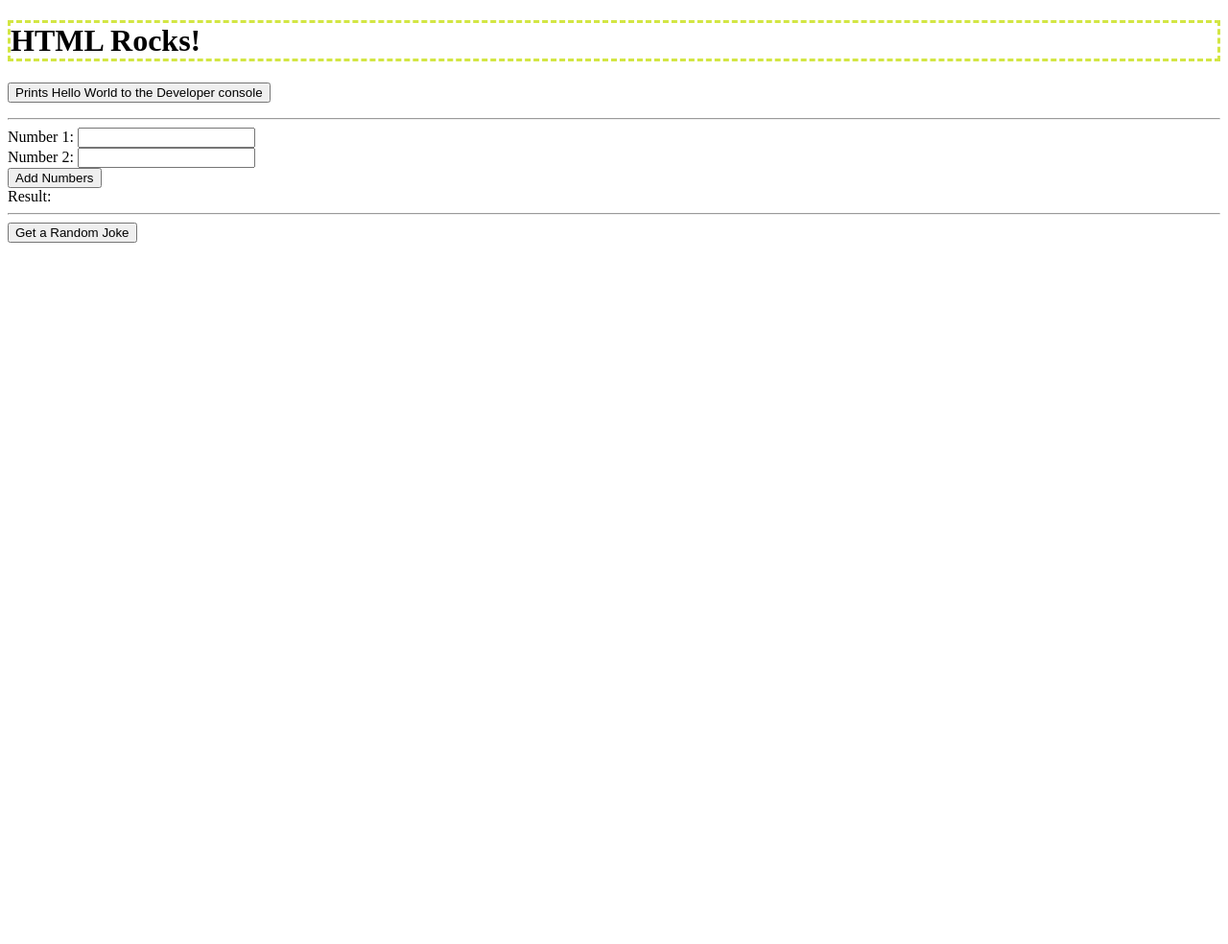
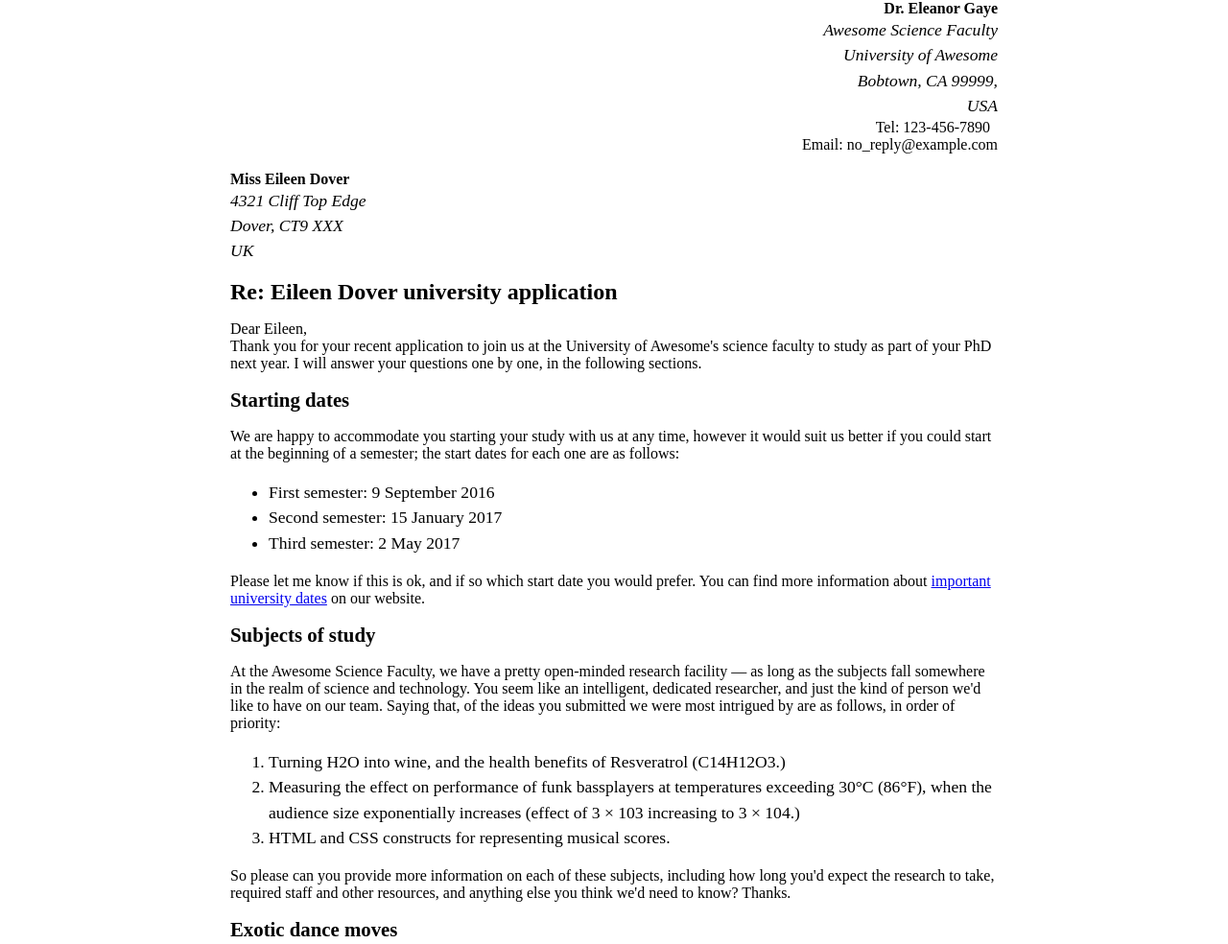
Before and after one commit to GABRIELREYNOLDS-alt/module-3, a website: page index.html in a window 1280 px wide. Shown: the top 984 px of the page at 96% size. Before the commit the page ends 800 px from the top, so only its background shows below. Drawn offline with Linux system fonts and the light colour scheme.

Commit message:
html complete

```diff
--- a/css/style.css
+++ b/css/style.css
@@ -1,4 +1,24 @@
-h1{
-  border-color: #d3e644;
-  border-style: dashed;
+body {
+  max-width: 800px;
+  margin: 0 auto;
 }
+
+.sender-column {
+  text-align: right;
+}
+
+h1 {
+  font-size: 1.5em;
+}
+
+h2 {
+  font-size: 1.3em;
+}
+
+p,ul,ol,dl,address {
+  font-size: 1.1em;
+}
+
+p, li, dd, dt, address {
+  line-height: 1.5;
+}
--- a/index.html
+++ b/index.html
@@ -2,78 +2,61 @@
 <html>
 
 <head>
-  <meta charset="utf-8">
-  <title>Hello World!</title>
-  <meta name="description" content="">
-  <meta name="viewport" content="width=device-width, initial-scale=1">
   <link rel="stylesheet" href="css/style.css">
-  <link rel="shortcut icon" href="img/favicon.ico">
 </head>
+<body>
+<div class="sender-column">
+  <b>Dr. Eleanor Gaye</b>
+  <address>
+      Awesome Science Faculty<br>
+      University of Awesome<br>
+      Bobtown, CA 99999,<br>
+      USA
+  </address>
+    <span class="label">Tel:</span> 123-456-7890 &nbsp;<br>
+    <span class="label">Email:</span> no_reply@example.com<br><br>
+</div>
 
-<body>
-  <h1>HTML Rocks!</h1>
-  <p>
-    <button  onclick="helloWorld()">Prints Hello World to the Developer console</button>
-  </p>
-  <hr>
-  <form id="addForm">
-    <label for="num1">Number 1:</label>
-    <input type="number" id="num1" name="num1" required>
-    <br>
-    <label for="num2">Number 2:</label>
-    <input type="number" id="num2" name="num2" required>
-    <br>
-    <button type="submit">Add Numbers</button>
-  </form>
+  <b>Miss Eileen Dover</b>
+  <address>4321 Cliff Top Edge<br>
+  Dover, CT9 XXX<br>
+  UK</address>
 
-  <label id="result">Result:</label>
+  <h1>Re: Eileen Dover university application</h1>
+  Dear Eileen,<br>
+  Thank you for your recent application to join us at the University of Awesome's science faculty to study as part of your PhD next year. I will answer your questions one by one, in the following sections.
+  <h2>Starting dates</h2>
+  We are happy to accommodate you starting your study with us at any time, however it would suit us better if you could start at the beginning of a semester; the start dates for each one are as follows:
+  <ul>
+    <li>First semester: 9 September 2016</li>
+    <li>Second semester: 15 January 2017</li>
+    <li>Third semester: 2 May 2017</li>
+  </ul>
+  Please let me know if this is ok, and if so which start date you would prefer.
+  You can find more information about
+  <a href="https://www.boisestate.edu/concurrentenrollment/students-and-parents/important-dates/">important university dates</a>
+  on our website.
 
-  <hr>
-
-  <button id="jokeButton">Get a Random Joke</button>
-  <p id="joke"></p>
-
-  <script type="module" script="js/main.js">
-    import {helloWorld, add, fetchRandomJoke} from './js/main.js';
-
-    // This shows how to assign a function to the window object
-    // so that it can be called from the browser console
-    window.helloWorld = helloWorld;
-
-    // This shows how to add an event listener to a button in the HTML
-    // and call a function when the button is clicked
-    const form = document.getElementById('addForm');
-    form.addEventListener('submit', function(e) {
-      e.preventDefault();
-      const num1 = parseFloat(document.getElementById('num1').value);
-      const num2 = parseFloat(document.getElementById('num2').value);
-      try{
-        const result = add(num1, num2);
-        document.getElementById('result').textContent = `Result: ${result}`;
-      }catch(e){
-        console.error(e);
-        document.getElementById('result').textContent = `Error: ${e.message}`;
-      }
-
-    });
-
-    // this shows how to add an event listener to a button in the HTML
-    // that calls a function that fetches a random joke from an API
-    // and displays it on the page
-    const jokebtn = document.getElementById('jokeButton');
-    const jokeresult = document.getElementById('joke');
-    jokebtn.addEventListener('click', async () => {
-      try {
-        jokeresult.textContent = 'Loading...';
-        const joke = await fetchRandomJoke();
-        document.getElementById('joke').textContent = joke;
-      } catch (e) {
-        console.error(e);
-        document.getElementById('joke').textContent = `Error: ${e.message}`;
-      }
-    });
-  </script>
-
+  <h2>Subjects of study</h2>
+  At the Awesome Science Faculty, we have a pretty open-minded research facility — as long as the subjects fall somewhere in the realm of science and technology. You seem like an intelligent, dedicated researcher, and just the kind of person we'd like to have on our team. Saying that, of the ideas you submitted we were most intrigued by are as follows, in order of priority:
+  <ol>
+    <li>Turning H2O into wine, and the health benefits of Resveratrol (C14H12O3.)</li>
+    <li>Measuring the effect on performance of funk bassplayers at temperatures exceeding 30°C (86°F), when the audience size exponentially increases (effect of 3 × 103 increasing to 3 × 104.)
+    </li>
+    <li>HTML and CSS constructs for representing musical scores.</li>
+  </ol>
+  So please can you provide more information on each of these subjects, including how long you'd expect the research to take, required staff and other resources, and anything else you think we'd need to know? Thanks.
+  <h2>Exotic dance moves</h2>
+  Yes, you are right! As part of my post-doctorate work, I did study exotic tribal dances. To answer your question, my favourite dances are as follows, with definitions:<br><br>
+  Polynesian chicken dance<br>
+  &nbsp;&nbsp;&nbsp;&nbsp;&nbsp;&nbsp;&nbsp;&nbsp;A little known but very influential dance dating back as far as 300BC, a whole village would dance around in a circle like chickens, to encourage their livestock to be "fruitful".
+  Icelandic brownian shuffle
+  &nbsp;&nbsp;&nbsp;&nbsp;&nbsp;&nbsp;&nbsp;&nbsp;Before the Icelanders developed fire as a means of getting warm, they used to practice this dance, which involved huddling close together in a circle on the floor, and shuffling their bodies around in imperceptibly tiny, very rapid movements. One of my fellow students used to say that he thought this dance inspired modern styles such as Twerking.
+  Arctic robot dance
+  &nbsp;&nbsp;&nbsp;&nbsp;&nbsp;&nbsp;&nbsp;&nbsp; An interesting example of historic misinformation, English explorers in the 1960s believed to have discovered a new dance style characterized by "robotic", stilted movements, being practiced by inhabitants of Northern Alaska and Canada. Later on however it was discovered that they were just moving like this because they were really cold.<br><br>
+  For more of my research, see my <a href="https://link.springer.com/article/10.1007/s12119-010-9084-8">exotic dance research page.</a><br><br>
+  Yours sincerely,<br><br>
+  Dr Eleanor Gaye<br><br>
+  University of Awesome motto: "Be awesome to each other." -- The memoirs of Bill S Preston, Esq
 </body>
-
 </html>
```
